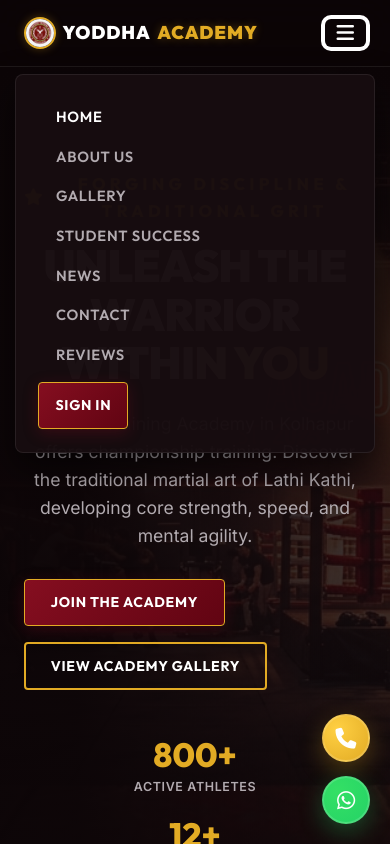
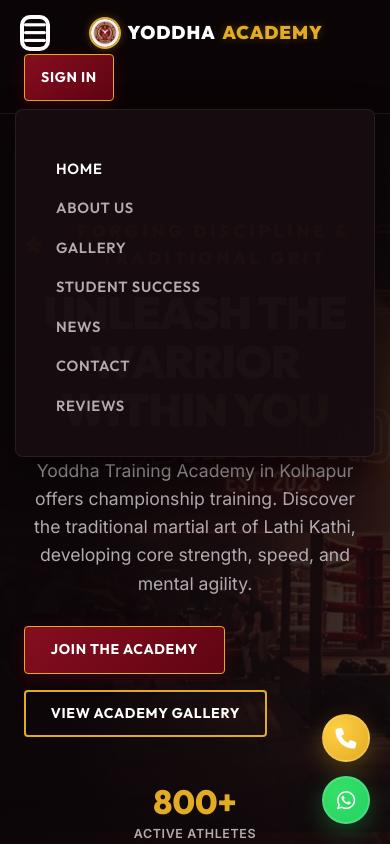
Before and after one commit to sakshikolekar2124/yoddha-academy, a React (Vite) app in the folder frontend/: page / in a window 390 px wide. Both pictures are taken after a click on the button "Toggle navigation". Shown: the top 844 px of the page. Built offline with nearby package versions, Linux system fonts and the light colour scheme.

Commit message:
feat: position toggle on left, brand in center, and action button on right on mobile view

```diff
--- a/frontend/src/App.css
+++ b/frontend/src/App.css
@@ -1693,3 +1693,38 @@
     height: 32px !important;
   }
 }
+
+/* Custom Header Order Layout Controls (Toggler left, Brand center, Actions right) */
+@media (max-width: 991.98px) {
+  .navbar-toggler {
+    order: 1 !important;
+  }
+  .navbar-brand-yoddha {
+    order: 2 !important;
+    margin-left: auto !important;
+    margin-right: auto !important;
+    justify-content: center !important;
+  }
+  .navbar-actions {
+    order: 3 !important;
+    display: flex !important;
+    align-items: center !important;
+  }
+  .navbar-collapse {
+    order: 4 !important;
+  }
+}
+
+@media (min-width: 992px) {
+  .navbar-brand-yoddha {
+    order: 1 !important;
+  }
+  .navbar-collapse {
+    order: 2 !important;
+  }
+  .navbar-actions {
+    order: 3 !important;
+    display: flex !important;
+    align-items: center !important;
+  }
+}
--- a/frontend/src/components/Navbar.jsx
+++ b/frontend/src/components/Navbar.jsx
@@ -30,16 +30,50 @@
 
   return (
     <nav className={`navbar navbar-expand-lg navbar-custom sticky-top ${scrolled ? 'scrolled' : ''}`}>
-      <div className="container px-4">
-        <NavLink className="navbar-brand navbar-brand-yoddha" to={getLogoTarget()} onClick={closeNavbar}>
+      <div className="container px-4 position-relative d-flex align-items-center justify-content-between">
+
+        {/* Toggle Button */}
+        <button
+          className="navbar-toggler border-0 text-white px-0"
+          type="button"
+          data-bs-toggle="collapse"
+          data-bs-target="#yoddhaNavbar"
+          aria-controls="yoddhaNavbar"
+          aria-expanded="false"
+          aria-label="Toggle navigation"
+        >
+          <i className="fa-solid fa-bars fa-lg"></i>
+        </button>
+
+        {/* Brand Logo + Text */}
+        <NavLink
+          className="navbar-brand navbar-brand-yoddha"
+          to={getLogoTarget()}
+          onClick={closeNavbar}
+        >
           <img src="/images/logo.jpg" alt="Yoddha Academy Logo" className="brand-logo-img" />
           YODDHA<span>ACADEMY</span>
         </NavLink>
-        <button className="navbar-toggler border-0 text-white" type="button" data-bs-toggle="collapse" data-bs-target="#yoddhaNavbar" aria-controls="yoddhaNavbar" aria-expanded="false" aria-label="Toggle navigation">
-          <i className="fa-solid fa-bars"></i>
-        </button>
+
+        {/* Sign In / User Actions */}
+        <div className="navbar-actions">
+          {user ? (
+            <div className="d-flex align-items-center gap-2">
+              <span className="text-secondary small me-2 d-none d-lg-inline">Hi, <strong>{user.fullName.split(' ')[0]}</strong></span>
+              <button className="btn btn-sm btn-yoddha-outline px-3 text-uppercase" onClick={onLogout}>
+                Logout
+              </button>
+            </div>
+          ) : (
+            <NavLink className="btn btn-sm btn-yoddha-primary px-3 text-uppercase text-white" to="/login" onClick={closeNavbar}>
+              Sign In
+            </NavLink>
+          )}
+        </div>
+
+        {/* Collapsible Menu Links */}
         <div className="collapse navbar-collapse" id="yoddhaNavbar">
-          <ul className="navbar-nav mx-auto mb-2 mb-lg-0">
+          <ul className="navbar-nav mx-auto mb-2 mb-lg-0 mt-3 mt-lg-0">
             <li className="nav-item">
               <NavLink className={({ isActive }) => `nav-link nav-link-custom ${isActive ? 'active' : ''}`} to="/" onClick={closeNavbar}>Home</NavLink>
             </li>
@@ -72,21 +106,6 @@
               </li>
             )}
           </ul>
-
-          <div className="d-flex align-items-center gap-3">
-            {user ? (
-              <div className="d-flex align-items-center gap-2">
-                <span className="text-secondary small me-2">Hi, <strong>{user.fullName.split(' ')[0]}</strong></span>
-                <button className="btn btn-sm btn-yoddha-outline px-3 text-uppercase" onClick={onLogout}>
-                  Logout
-                </button>
-              </div>
-            ) : (
-              <NavLink className="btn btn-sm btn-yoddha-primary px-3 text-uppercase text-white" to="/login">
-                Sign In
-              </NavLink>
-            )}
-          </div>
         </div>
       </div>
     </nav>
```
